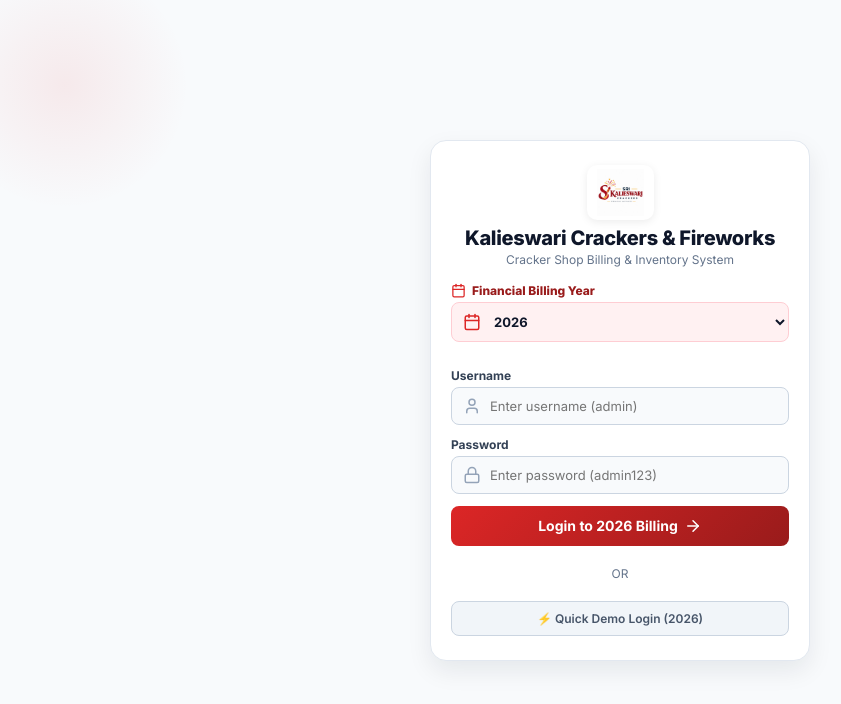
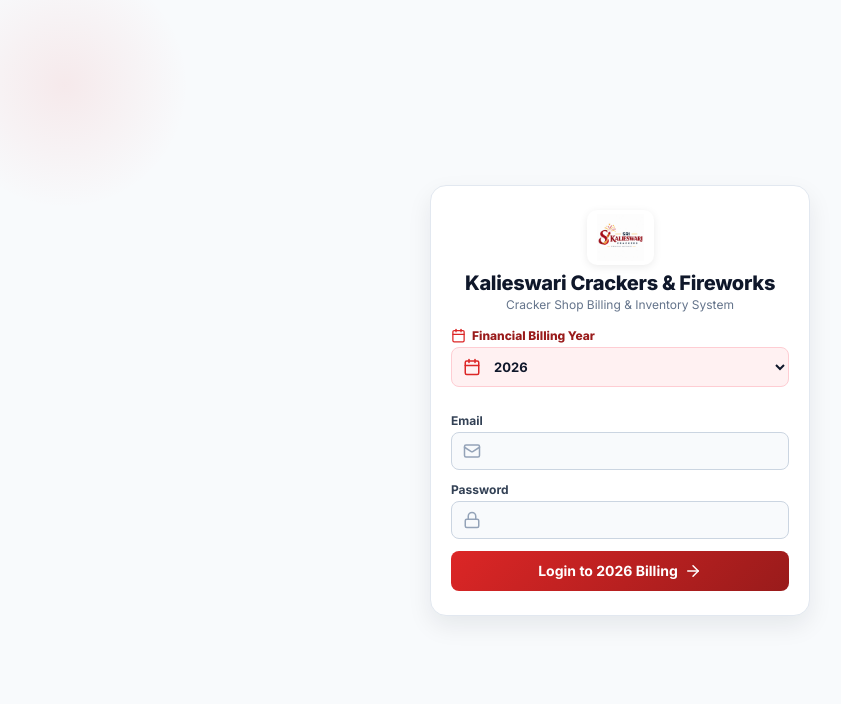
Before and after one commit to rhari720048-gif/kalieswari-billing, a React (Vite) app: page / in a window 1280 px wide. Shown: the top 704 px of the page, without its empty margins (20-861 px from the left). Built offline with nearby package versions, Linux system fonts and the light colour scheme.

Commit message:
fix: enforce strict authentication with admin@gmail.com, remove demo login and input placeholders

```diff
--- a/src/App.jsx
+++ b/src/App.jsx
@@ -32,17 +32,27 @@
     return localStorage.getItem('kalieswari_financial_year') || '2026';
   });
 
-  // Persist authentication state in localStorage so refresh stays logged in!
-  const [isAuthenticated, setIsAuthenticated] = useState(() => {
-    return localStorage.getItem('kalieswari_auth') === 'true';
-  });
-
+  // Persist authentication state in localStorage so refresh stays logged in for valid admin@gmail.com!
   const [currentUser, setCurrentUser] = useState(() => {
     const saved = localStorage.getItem('kalieswari_user');
     try {
-      return saved ? JSON.parse(saved) : null;
+      const parsed = saved ? JSON.parse(saved) : null;
+      if (parsed && parsed.username === 'admin@gmail.com') {
+        return parsed;
+      }
+      return null;
     } catch (e) {
       return null;
+    }
+  });
+
+  const [isAuthenticated, setIsAuthenticated] = useState(() => {
+    const savedUser = localStorage.getItem('kalieswari_user');
+    try {
+      const parsed = savedUser ? JSON.parse(savedUser) : null;
+      return localStorage.getItem('kalieswari_auth') === 'true' && parsed?.username === 'admin@gmail.com';
+    } catch (e) {
+      return false;
     }
   });
 
--- a/src/components/Login.jsx
+++ b/src/components/Login.jsx
@@ -1,10 +1,10 @@
 import React, { useState } from 'react';
-import { Sparkles, User, Lock, ArrowRight, ShieldCheck, Calendar } from 'lucide-react';
+import { Mail, Lock, ArrowRight, Calendar } from 'lucide-react';
 import { getFinancialYears, getShopSettings } from '../utils/storage';
 
 export default function Login({ onLoginSuccess }) {
   const shopSettings = getShopSettings();
-  const [username, setUsername] = useState('');
+  const [email, setEmail] = useState('');
   const [password, setPassword] = useState('');
   const availableYears = getFinancialYears();
   const [selectedYear, setSelectedYear] = useState(() => {
@@ -18,18 +18,11 @@
 
     localStorage.setItem('kalieswari_financial_year', selectedYear);
 
-    if (username === 'admin' && (password === 'admin123' || password === 'admin')) {
-      onLoginSuccess({ id: 1, username: 'admin', name: 'Kalieswari Admin', role: 'Admin / Cashier', financialYear: selectedYear });
-    } else if (username && password) {
-      onLoginSuccess({ id: 2, username, name: username, role: 'Cashier', financialYear: selectedYear });
+    if (email.trim() === 'admin@gmail.com' && password === 'admin@123') {
+      onLoginSuccess({ id: 1, username: 'admin@gmail.com', name: 'Kalieswari Admin', role: 'Admin / Cashier', financialYear: selectedYear });
     } else {
-      setError('Please enter username and password');
+      setError('Invalid email or password');
     }
-  };
-
-  const handleQuickDemoLogin = () => {
-    localStorage.setItem('kalieswari_financial_year', selectedYear);
-    onLoginSuccess({ id: 1, username: 'admin', name: 'Kalieswari Admin', role: 'Admin / Cashier', financialYear: selectedYear });
   };
 
   return (
@@ -83,15 +76,14 @@
           </div>
 
           <div className="form-group">
-            <label className="form-label">Username</label>
+            <label className="form-label">Email</label>
             <div className="input-with-icon">
-              <User size={18} className="input-icon" />
+              <Mail size={18} className="input-icon" />
               <input
-                type="text"
+                type="email"
                 className="form-input"
-                placeholder="Enter username (admin)"
-                value={username}
-                onChange={e => setUsername(e.target.value)}
+                value={email}
+                onChange={e => setEmail(e.target.value)}
                 required
               />
             </div>
@@ -104,7 +96,6 @@
               <input
                 type="password"
                 className="form-input"
-                placeholder="Enter password (admin123)"
                 value={password}
                 onChange={e => setPassword(e.target.value)}
                 required
@@ -116,14 +107,6 @@
             <span>Login to {selectedYear} Billing</span>
             <ArrowRight size={18} />
           </button>
-
-          <div style={{ textAlign: 'center', margin: '8px 0', fontSize: '12px', color: '#64748b' }}>
-            OR
-          </div>
-
-          <button type="button" className="btn-demo" onClick={handleQuickDemoLogin}>
-            ⚡ Quick Demo Login ({selectedYear})
-          </button>
         </form>
       </div>
     </div>
```
Also changed, not shown: 4 other files (tests, documents, lock files or other folders).
